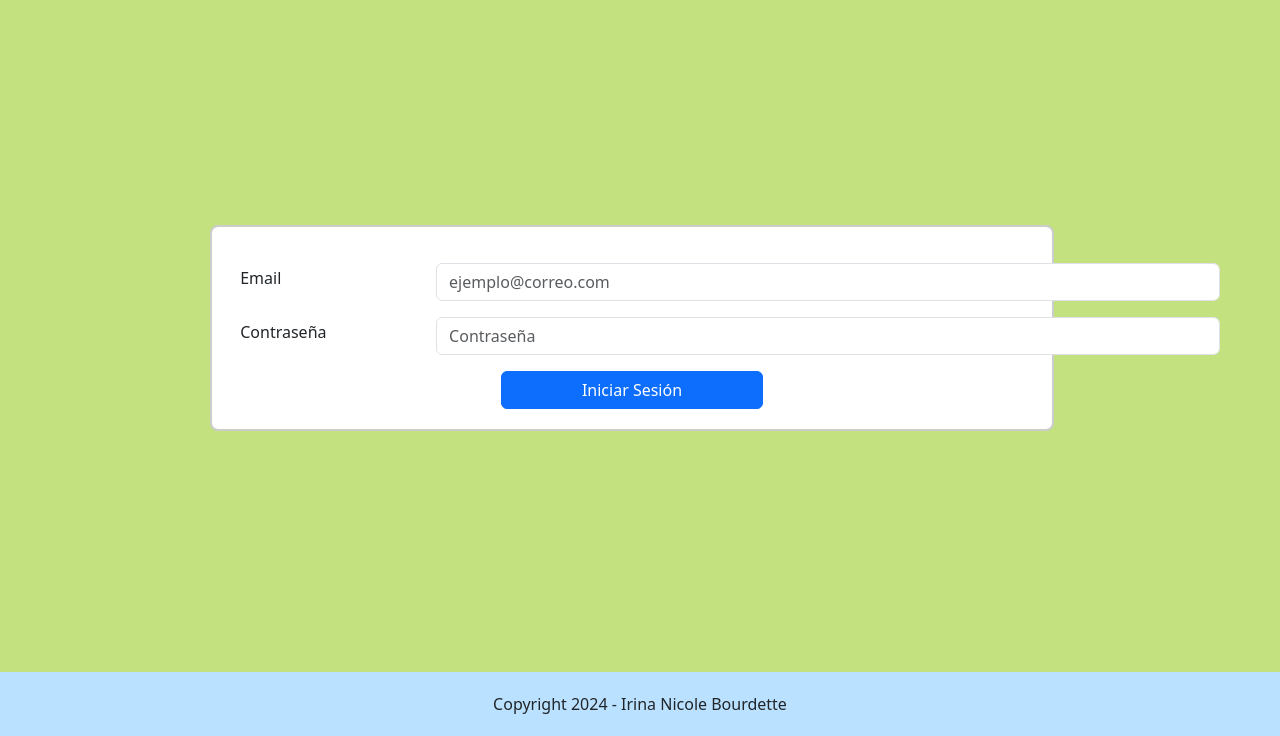
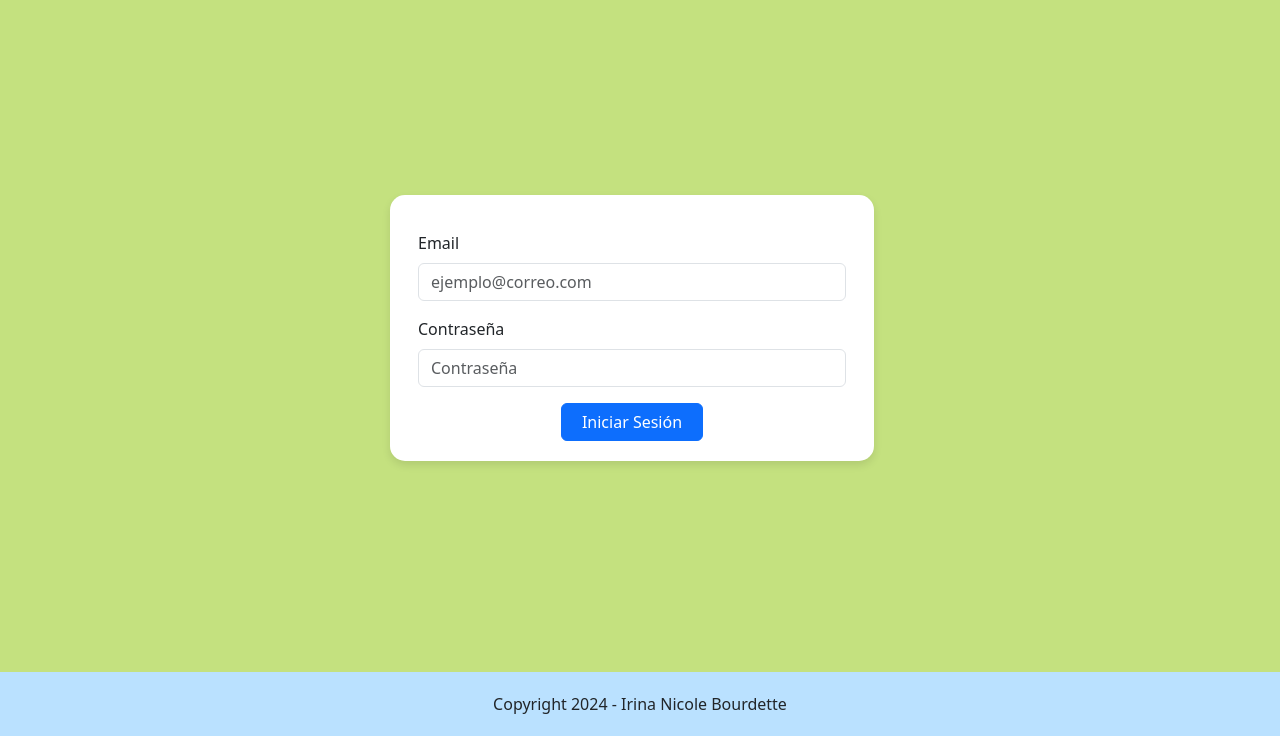
Before and after one commit to irinanicole/Lab-SW-2, a PHP site: page / in a window 1280 px wide. Shown: the part 104-840 px from the top of the page. Run offline with PHP 8.4, Linux system fonts and the light colour scheme; some libraries are stand-ins or nearby versions.

Commit message:
Primer Commit

```diff
--- /dev/null
+++ b/TP04-BourdetteIrinaNicole/Ejercicio-05/css/estilo.css
@@ -0,0 +1,32 @@
+* {
+    border: 0;
+    padding: 0;
+    margin: 0;
+}
+
+body {
+    height: 100vh;
+    background-color: #fdfd96; /* color pastel para el body */
+}
+header {
+    background-color: #ffb3ba; /* color pastel para el header */
+}
+footer {
+    background-color: #bae1ff; /* color pastel para el footer */
+    height: 8vh;
+}
+main {
+    background-color: #c4e17f; /* color pastel para el main */
+    display: flex;
+    justify-content: center;
+    align-items: center;
+    height: 84vh; /* ajustando el main para que ocupe el resto de la pantalla */
+}
+form, #respuesta-login {
+    width: 100%;
+    max-width: 500px;
+    border-radius: 15px; /* borde redondeado */
+    padding: 20px;
+    background-color: white; /* fondo blanco para destacar */
+    box-shadow: 0px 4px 8px rgba(0, 0, 0, 0.1); /* sombra ligera para darle efecto de elevación */
+}
--- a/TP04-BourdetteIrinaNicole/Ejercicio-05/index.php
+++ b/TP04-BourdetteIrinaNicole/Ejercicio-05/index.php
@@ -1,79 +1,28 @@
-<!DOCTYPE html>
-<html lang="es">
-<head>
-    <meta charset="UTF-8">
-    <meta name="viewport" content="width=device-width, initial-scale=1.0">
-    <meta http-equiv="X-UA-Compatible" content="IE=edge">
-    <title>TP04 - Ejercicio 05</title>
-    <link rel="stylesheet" href="../bootstrap-5.3.3-dist/css/bootstrap.min.css">
-    <style>
-        body {
-            height: 100vh;
-            background-color: #fdfd96; /* color pastel para el body */
-        }
-        header {
-            background-color: #ffb3ba; /* color pastel para el header */
-        }
-        footer {
-            background-color: #bae1ff; /* color pastel para el footer */
-            height: 8vh;
-        }
-        main {
-            background-color: #c4e17f; /* color pastel para el main */
-            display: flex;
-            justify-content: center;
-            align-items: center;
-            height: 84vh; /* ajustando el main para que ocupe el resto de la pantalla */
-        }
-        form {
-            width: 100%;
-            /*max-width: 500px;*/
-            border: 2px solid #cccccc; /* borde del formulario */
-            padding: 20px;
-            border-radius: 8px;
-            background-color: white; /* fondo blanco del formulario */
-        }
-        .form-label {
-            align-self: center;
-        }
-    </style>
-</head>
-<body>
-    <header class="w-100 text-center py-4">
-        <h1>Inicio de Sesión</h1>
-    </header>
-
-    <main>
-        <section>
-            <form class="row g-3 needs-validation" novalidate>
-                <!-- Grupo Email -->
-                <section class="col-md-12 d-flex align-items-center">
-                    <label for="email" class="form-label col-sm-3">Email</label>
-                    <input type="email" class="form-control col-sm-8" id="email" placeholder="ejemplo@correo.com" required>
+<?php
+    $rutaBootstrap = '../';
+    $rutaCss = 'css';
+    require_once 'php/encabezado.php';
+?>
+            <form class="row g-3 needs-validation" action="php/login.php" method="post">
+                <section class="col-md-12">
+                    <label for="email" class="form-label">Email</label>
+                    <input type="email" class="form-control" id="email" placeholder="ejemplo@correo.com" name="correo" required>
                     <div class="invalid-feedback">
                         Por favor, introduce un email válido.
                     </div>
                 </section>
-                <!-- Grupo Contraseña -->
-                <section class="col-md-12 d-flex align-items-center">
-                    <label for="password" class="form-label col-sm-3">Contraseña</label>
-                    <input type="password" class="form-control col-sm-8" id="password" placeholder="Contraseña" required>
+                <section class="col-md-12">
+                    <label for="password" class="form-label">Contraseña</label>
+                    <input type="password" class="form-control" id="password" placeholder="Contraseña" name="contra" required>
                     <div class="invalid-feedback">
                         Por favor, introduce una contraseña.
                     </div>
                 </section>
-                <!-- Botón Iniciar Sesión -->
-                <section class="col-12 text-center">
+                <section class="col-12 d-flex justify-content-center">
                     <button type="submit" class="btn btn-primary col-4">Iniciar Sesión</button>
                 </section>
             </form>
-        </section>
-    </main>
 
-    <footer class="w-100 text-center d-flex justify-content-center align-items-center">
-        <p class="mb-0">Copyright 2024 - Irina Nicole Bourdette</p>
-    </footer>
-
-    <script src="../bootstrap-5.3.3-dist/js/bootstrap.min.js"></script>
-</body>
-</html>
+<?php
+    require_once 'php/pie.php';
+?>
--- /dev/null
+++ b/TP04-BourdetteIrinaNicole/Ejercicio-05/php/encabezado.php
@@ -0,0 +1,17 @@
+<!DOCTYPE html>
+<html lang="es">
+<head>
+    <meta charset="UTF-8">
+    <meta name="viewport" content="width=device-width, initial-scale=1.0">
+    <meta http-equiv="X-UA-Compatible" content="IE=edge">
+    <title>TP04 - Ejercicio 05</title>
+    <link rel="stylesheet" href="<?php echo $rutaBootstrap?>/bootstrap-5.3.3-dist/css/bootstrap.min.css">
+    <link rel="stylesheet" href="<?php echo $rutaCss?>/estilo.css">
+</head>
+<body>
+    <header class="w-100 text-center py-4">
+        <h1>Inicio de Sesión</h1>
+    </header>
+
+    <main>
+        <section>
--- /dev/null
+++ b/TP04-BourdetteIrinaNicole/Ejercicio-05/php/pie.php
@@ -0,0 +1,11 @@
+
+        </section>
+    </main>
+
+    <footer class="w-100 text-center d-flex justify-content-center align-items-center">
+        <p class="mb-0">Copyright 2024 - Irina Nicole Bourdette</p>
+    </footer>
+
+    <script src="<?php echo $rutaBootstrap?>/bootstrap-5.3.3-dist/js/bootstrap.min.js"></script>
+</body>
+</html>
```
Also changed, not shown: TP04-BourdetteIrinaNicole/Ejercicio-05/php/login.php (+20 -0 lines).
